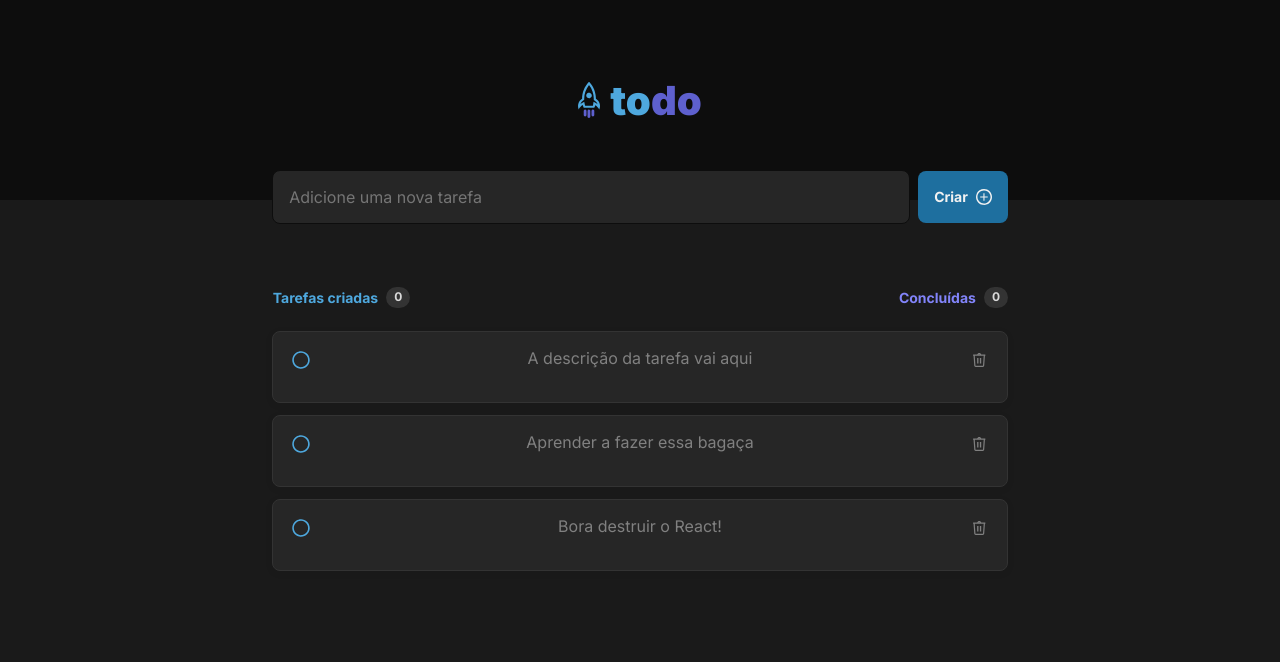
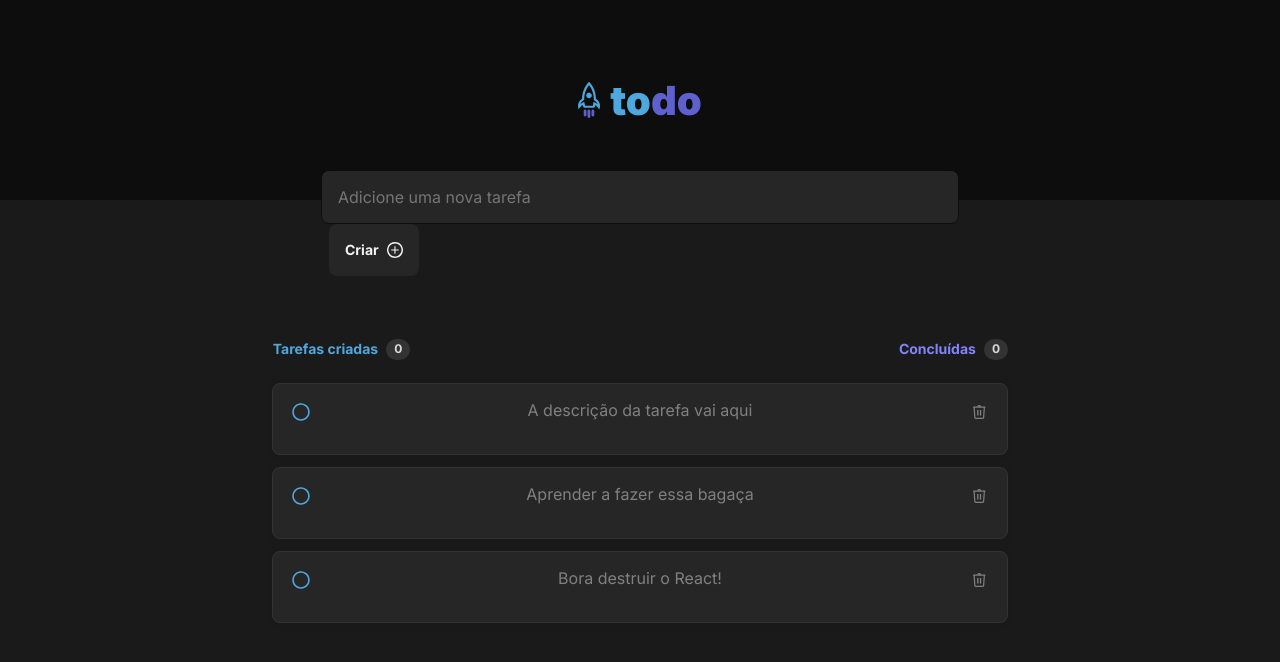
Before and after one commit to tiagaoalb/desafios-ignite, a React (Vite) app in the folder todo-list/: page / in a window 1280 px wide. Shown: the top 662 px of the page. Built offline with nearby package versions, Linux system fonts and the light colour scheme.

Commit message:
feat: add disabled button functions

```diff
--- a/todo-list/src/components/TaskInputBar.tsx
+++ b/todo-list/src/components/TaskInputBar.tsx
@@ -1,14 +1,32 @@
 import styles from './TaskInputBar.module.css'
 import plus from '../assets/plus.svg'
+import { useState } from 'react'
 
 export function TaskInputBar() {
+  const [inputValue, setInputValue] = useState('')
+
+  const handleInputChange = (event: React.ChangeEvent<HTMLInputElement>) => {
+    setInputValue(event.target.value)
+  }
+
+  const handleSubmit = (event: React.FormEvent<HTMLFormElement>) => {
+    event.preventDefault()
+  }
+
   return (
     <div className={styles.taskinput}>
-      <input type="text" placeholder="Adicione uma nova tarefa" />
-      <button type="submit">
-        Criar
-        <img src={plus} alt="" />
-      </button>
+      <form onSubmit={handleSubmit}>
+        <input
+          type="text"
+          placeholder="Adicione uma nova tarefa"
+          value={inputValue}
+          onChange={handleInputChange}
+        />
+        <button type="submit" disabled={!inputValue}>
+          Criar
+          <img src={plus} alt="" />
+        </button>
+      </form>
     </div>
   )
 }
```
